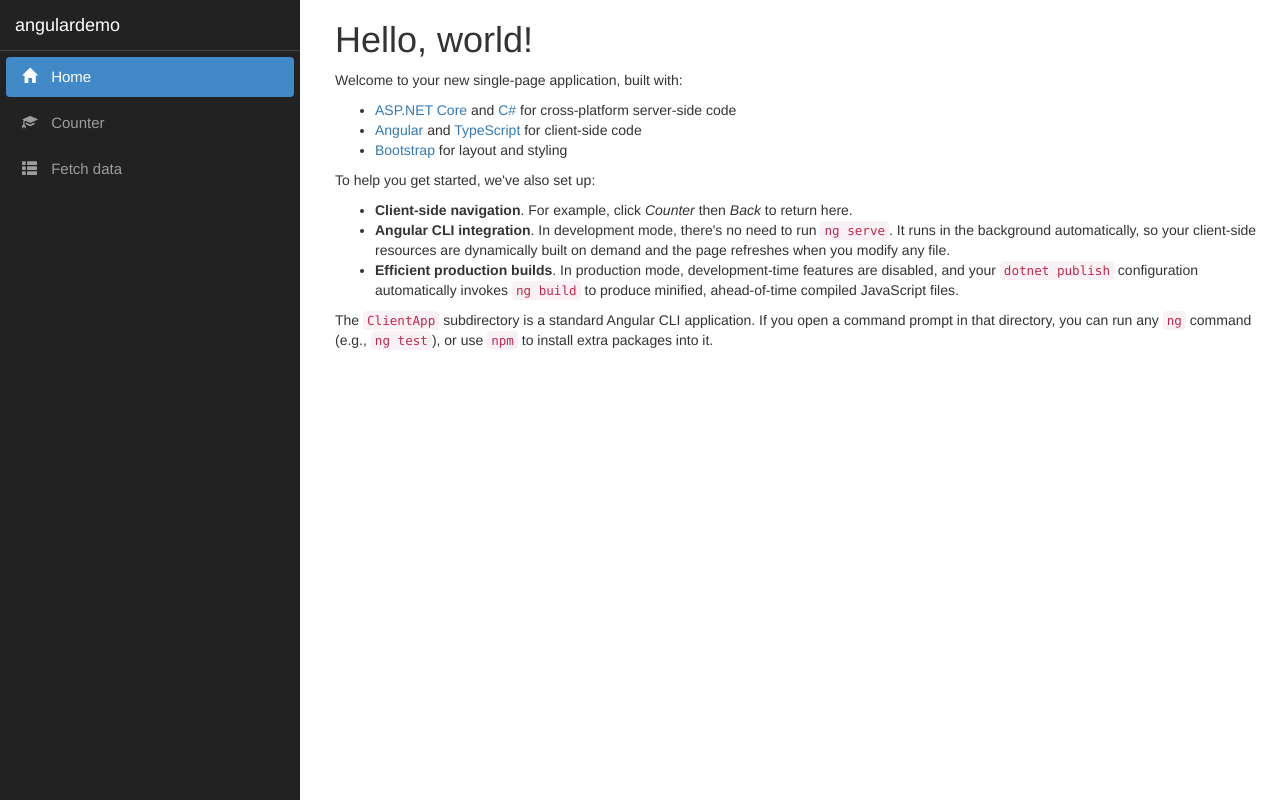
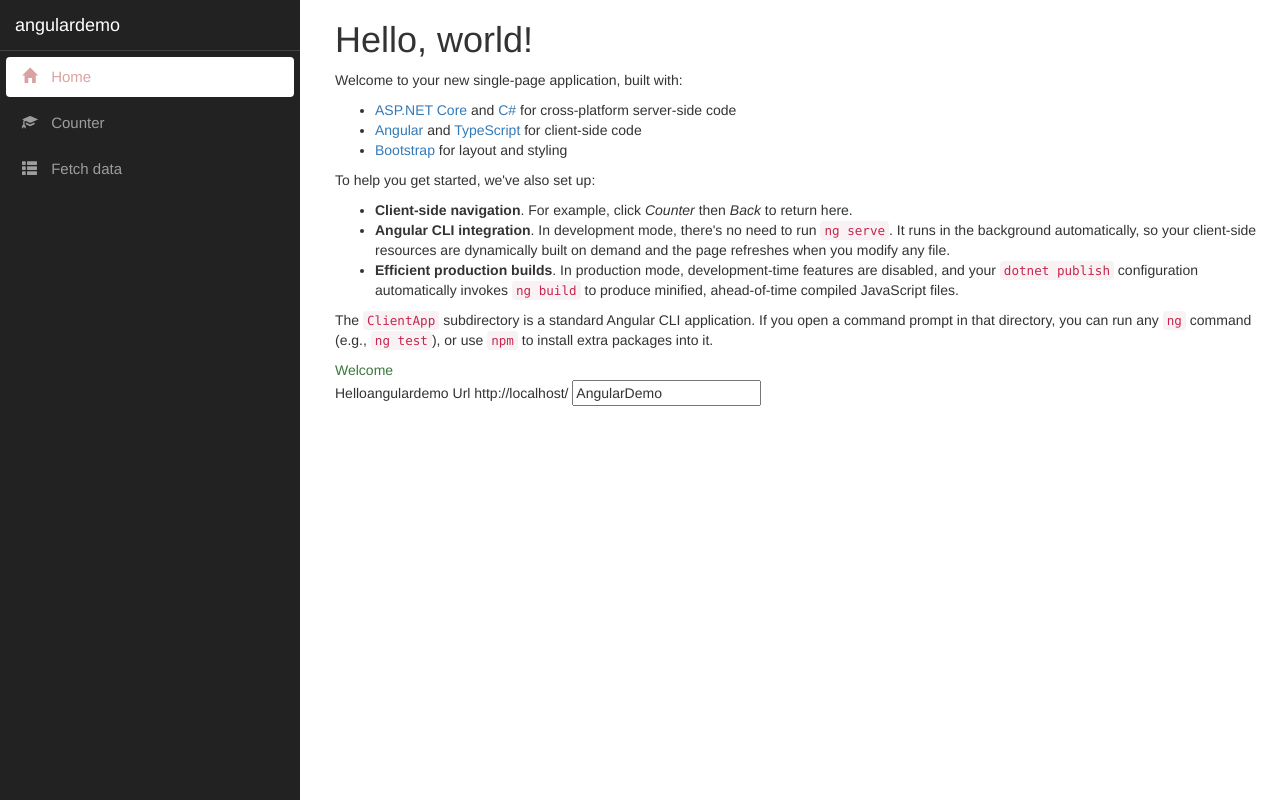
Before and after one commit to prisar/angulardemo, an Angular app in the folder ClientApp/: page / in a window 1280 px wide. Built offline with nearby package versions, Linux system fonts and the light colour scheme.

Commit message:
test component

```diff
--- a/ClientApp/src/app/app.component.html
+++ b/ClientApp/src/app/app.component.html
@@ -5,6 +5,7 @@
     </div>
     <div class='col-sm-9 body-content'>
       <router-outlet></router-outlet>
+      <app-test></app-test>
     </div>
   </div>
 </div>
--- a/ClientApp/src/app/app.module.ts
+++ b/ClientApp/src/app/app.module.ts
@@ -9,6 +9,7 @@ import { NavMenuComponent } from './nav-menu/nav-menu.component';
 import { HomeComponent } from './home/home.component';
 import { CounterComponent } from './counter/counter.component';
 import { FetchDataComponent } from './fetch-data/fetch-data.component';
+import { TestComponent } from './test/test.component';
 
 @NgModule({
   declarations: [
@@ -16,7 +17,8 @@ import { FetchDataComponent } from './fetch-data/fetch-data.component';
     NavMenuComponent,
     HomeComponent,
     CounterComponent,
-    FetchDataComponent
+    FetchDataComponent,
+    TestComponent
   ],
   imports: [
     BrowserModule.withServerTransition({ appId: 'ng-cli-universal' }),
--- a/ClientApp/src/app/nav-menu/nav-menu.component.css
+++ b/ClientApp/src/app/nav-menu/nav-menu.component.css
@@ -6,8 +6,8 @@ li .glyphicon {
 li.link-active a,
 li.link-active a:hover,
 li.link-active a:focus {
-    background-color: #4189C7;
-    color: white;
+    background-color: rgb(255, 255, 255);
+    color: rgb(218, 163, 163);
 }
 
 /* Keep the nav menu independent of scrolling and on top of other items */
--- /dev/null
+++ b/ClientApp/src/app/test/test.component.html
@@ -0,0 +1,8 @@
+<div class="{{ succesClass }}">Welcome</div>
+<p>
+  {{ greetUser() }}
+
+  Url {{ location }}
+
+  <input type="text" value="AngularDemo" [disabled]="false" [id]="textId"/>
+</p>
--- /dev/null
+++ b/ClientApp/src/app/test/test.component.ts
@@ -0,0 +1,23 @@
+import { Component, OnInit } from '@angular/core';
+
+@Component({
+  selector: 'app-test',
+  templateUrl: './test.component.html',
+  styleUrls: ['./test.component.css']
+})
+export class TestComponent implements OnInit {
+
+  public name = "angulardemo";
+  public location = window.location.href;
+  public textId = "textId";
+  public succesClass = "text-success";
+
+  constructor() { }
+
+  ngOnInit() {
+  }
+
+  greetUser() {
+    return "Hello" + this.name;
+  }
+}
```
Also changed, not shown: ClientApp/src/app/test/test.component.css (added), 2 other files (tests, documents, lock files or other folders).
